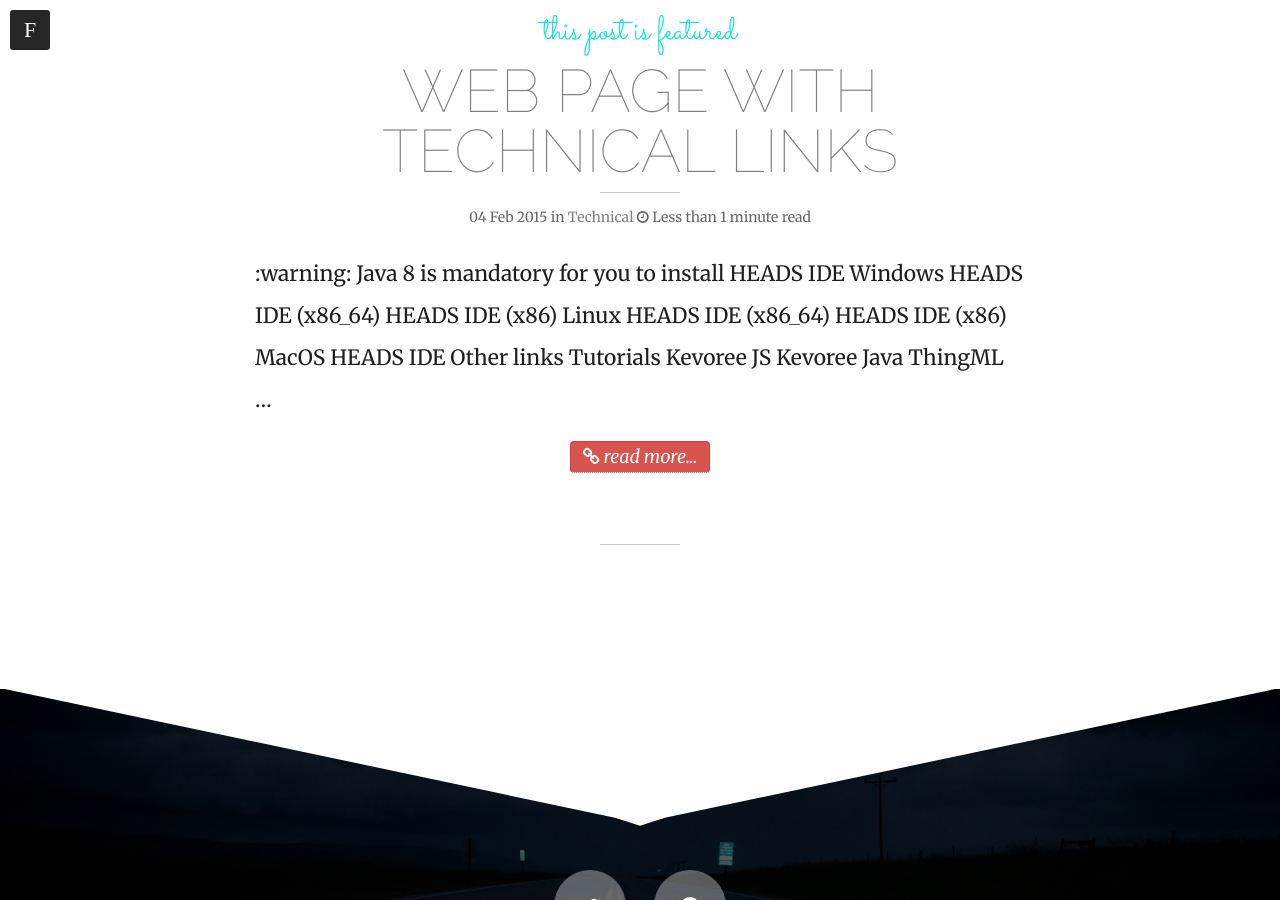
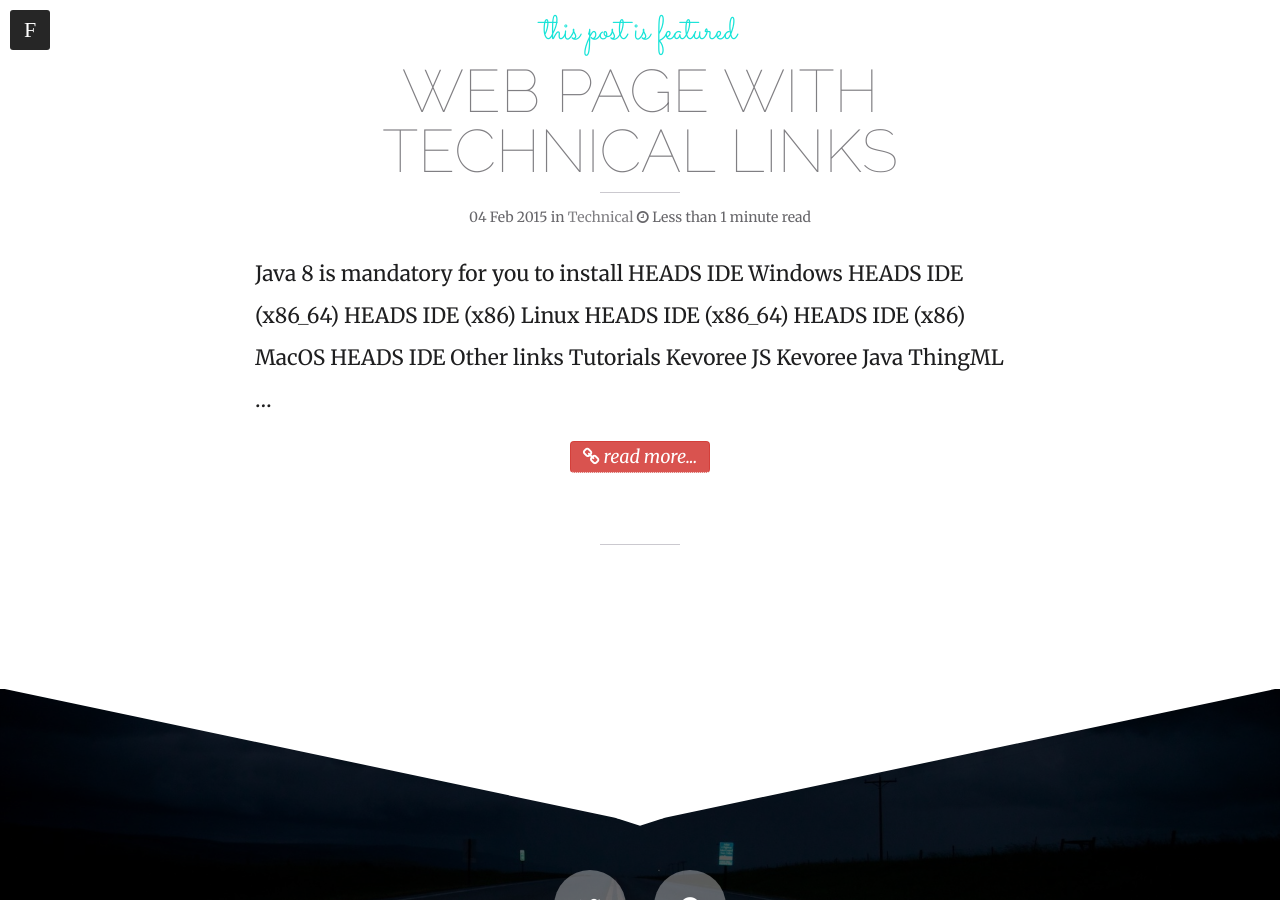
Before and after one commit to HEADS-project/HEADS-project.github.io, a Jekyll site: the page built from index.html, in a window 1280 px wide and 900 px high, scrolled down 609 px. Built offline with Jekyll 4.4.1, drawn with Linux system fonts in a browser that asks for light colours; nearby versions of some CDN libraries; the list of posts is cut into pages by our own code; part of the change alters nothing that is shown.

Commit message:
icon does not work

```diff
--- a/_posts/2015-02-04-technical-links.md
+++ b/_posts/2015-02-04-technical-links.md
@@ -15,7 +15,7 @@ mathjax: null
 featured: true
 published: true
 ---
-> :warning: **Java 8** is mandatory for you to install HEADS IDE
+> **Java 8** is mandatory for you to install HEADS IDE
 
 * **Windows**
   * [HEADS IDE (x86_64)](http://coreff5.istic.univ-rennes1.fr/jenkins/job/headside/ws/products.minimal/target/products/heads_ide-win32.win32.x86.zip)
```
